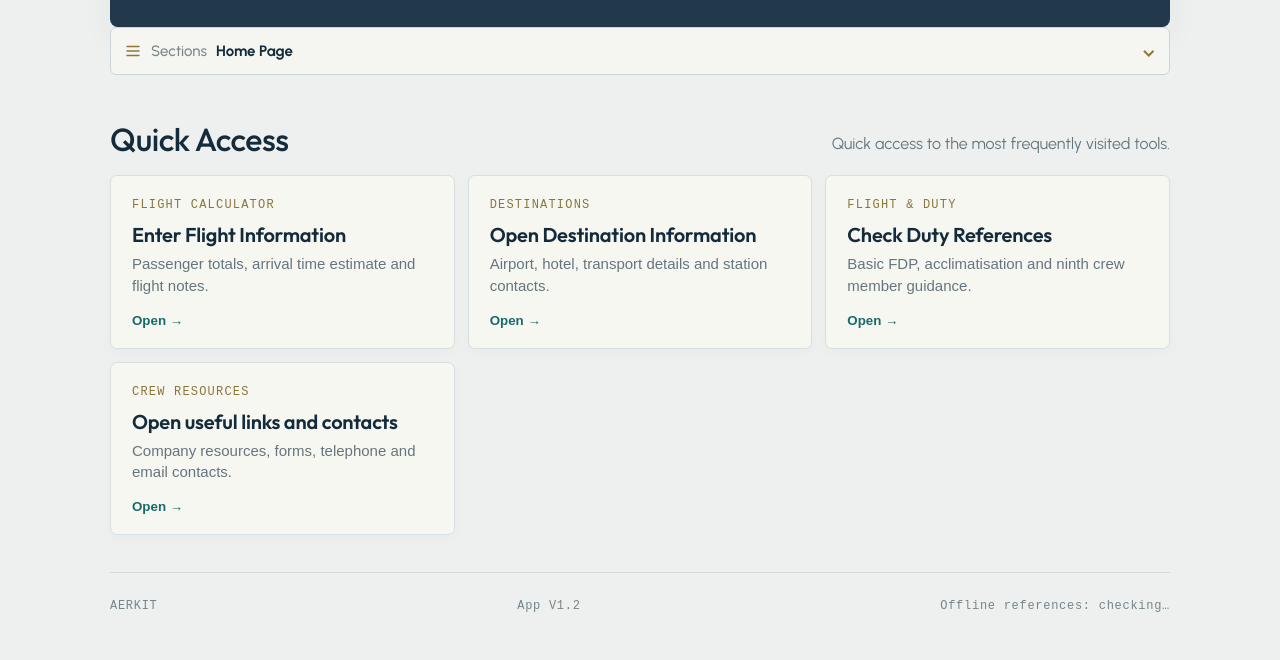
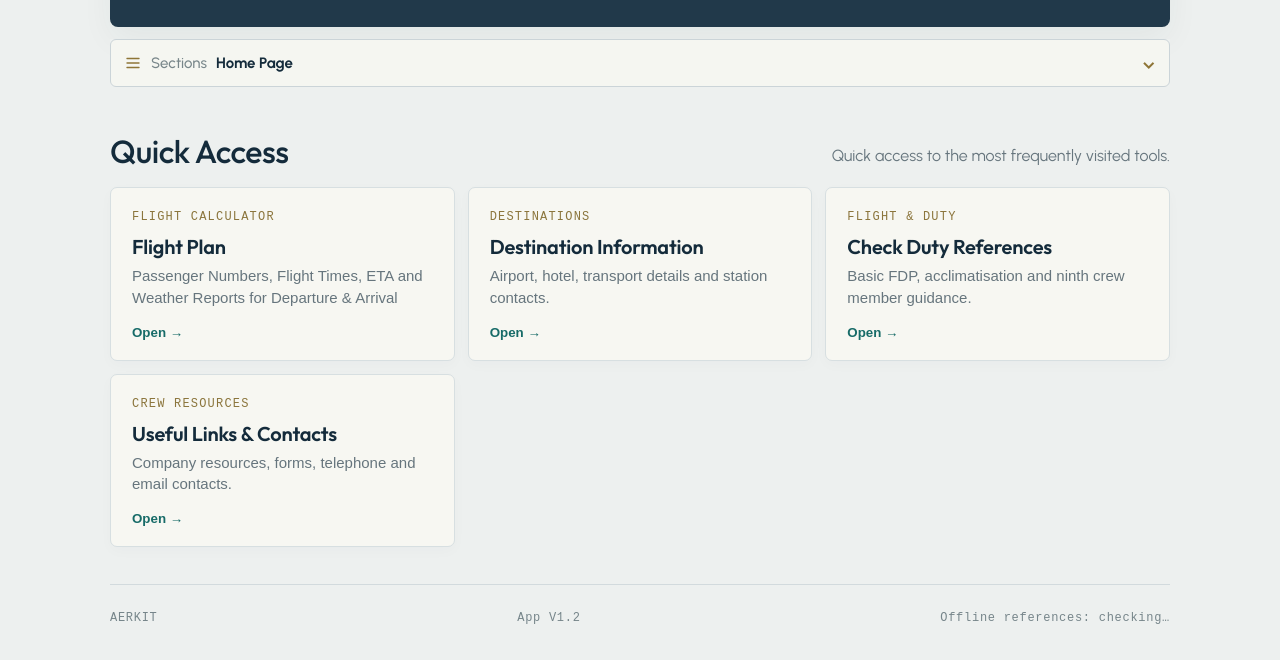
Before and after one commit to danielpbrowne/AerKit_TEST, a plain HTML site: page index.html in a window 1280 px wide. Shown: the part 289-949 px from the top of the page. Drawn offline with Linux system fonts and the light colour scheme.

Commit message:
Home Page Style

```diff
--- a/app.js
+++ b/app.js
@@ -1301,10 +1301,10 @@ function openSection(id, updateRoute = true) {
 
 function renderCrewEssentials() {
   const links = [
-    ['FLIGHT CALCULATOR', 'Enter Flight Information', 'Passenger totals, arrival time estimate and flight notes.', 'flightInfo'],
-    ['DESTINATIONS', 'Open Destination Information', 'Airport, hotel, transport details and station contacts.', 'destinations'],
+    ['FLIGHT CALCULATOR', 'Flight Plan', 'Passenger Numbers, Flight Times, ETA and Weather Reports for Departure & Arrival', 'flightInfo'],
+    ['DESTINATIONS', 'Destination Information', 'Airport, hotel, transport details and station contacts.', 'destinations'],
     ['FLIGHT & DUTY', 'Check Duty References', 'Basic FDP, acclimatisation and ninth crew member guidance.', 'flight'],
-    ['CREW RESOURCES', 'Open useful links and contacts', 'Company resources, forms, telephone and email contacts.', 'contacts']
+    ['CREW RESOURCES', 'Useful Links & Contacts', 'Company resources, forms, telephone and email contacts.', 'contacts']
   ];
   content.innerHTML = heading('', sections.essentials.title, sections.essentials.desc)
     + `<div class="card-grid essentials-grid">${links.map(([tag, title, detail, section]) => `<button type="button" class="card essentials-card" data-essential="${section}"><span class="card-tag">${tag}</span><h3>${title}</h3><p>${detail}</p><span class="essentials-open">Open →</span></button>`).join('')}</div>`;
--- a/styles.css
+++ b/styles.css
@@ -50,7 +50,7 @@ main{max-width:1120px;margin:auto;padding:0 30px}
 .result:hover{background:#eef0eb}
 .result .result-tag{font:12px ui-monospace,SFMono-Regular,monospace;letter-spacing:.08em;color:#8c753a;min-width:70px}
 .result strong{font-size:17px}.result small{display:block;color:var(--muted);font-size:15px}
-.section-navigation{position:sticky;top:76px;z-index:9;margin-bottom:44px;background:var(--canvas)}
+.section-navigation{position:sticky;top:76px;z-index:9;margin:12px 0 44px;background:var(--canvas)}
 .section-menu-toggle{display:flex;width:100%;min-height:48px;align-items:center;gap:9px;padding:9px 13px;border:1px solid #cbd4d8;border-radius:6px;background:#f5f6f1;color:var(--ink);text-align:left;font:600 15px Urbanist,-apple-system,BlinkMacSystemFont,"Segoe UI",sans-serif;cursor:pointer}
 .section-menu-toggle>svg{width:18px;height:18px;flex:0 0 auto;fill:none;stroke:#8e7537;stroke-width:1.8;stroke-linecap:round}
 .section-menu-toggle>span{color:#78868a;font-weight:500}
```
Also changed, not shown: 1 other file.
